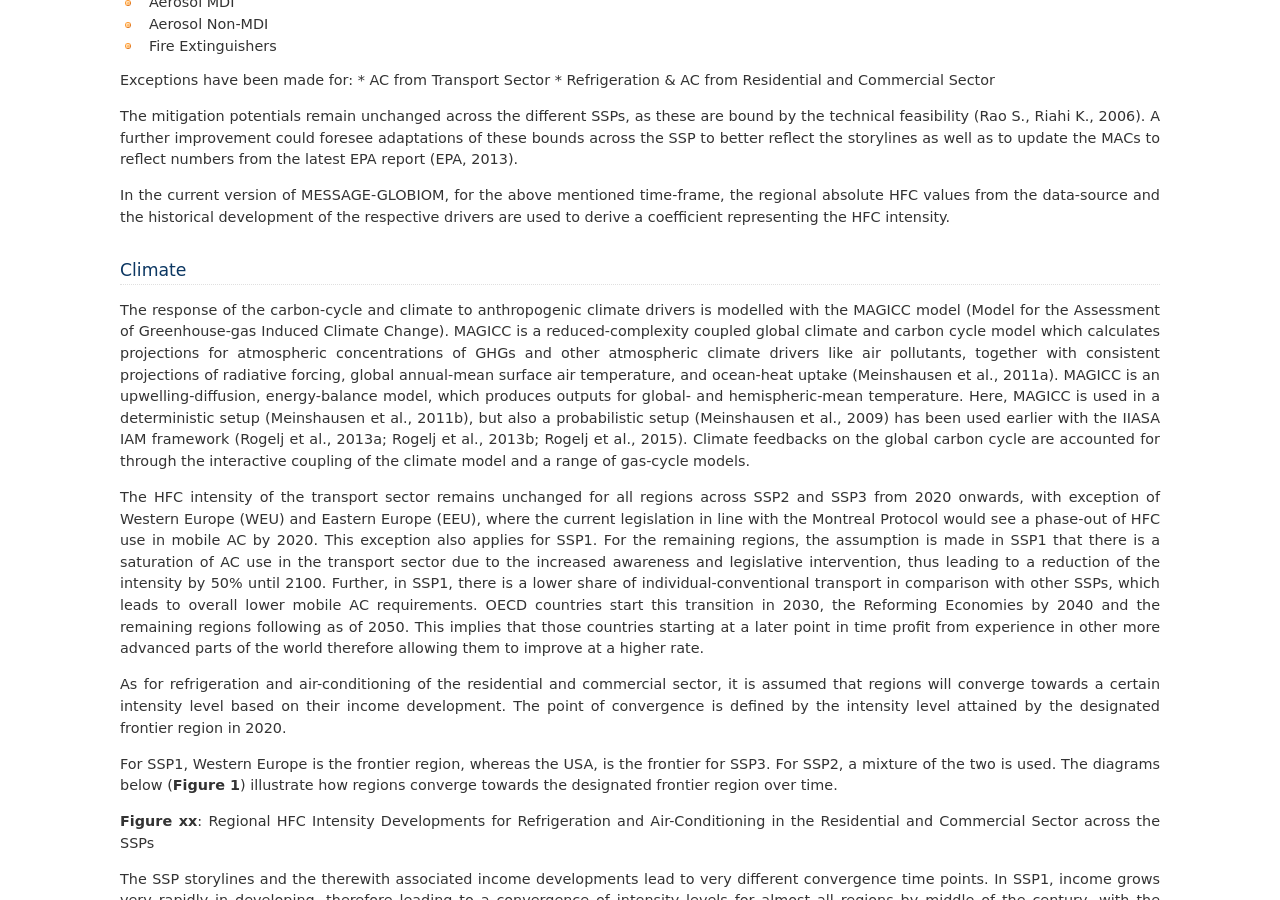
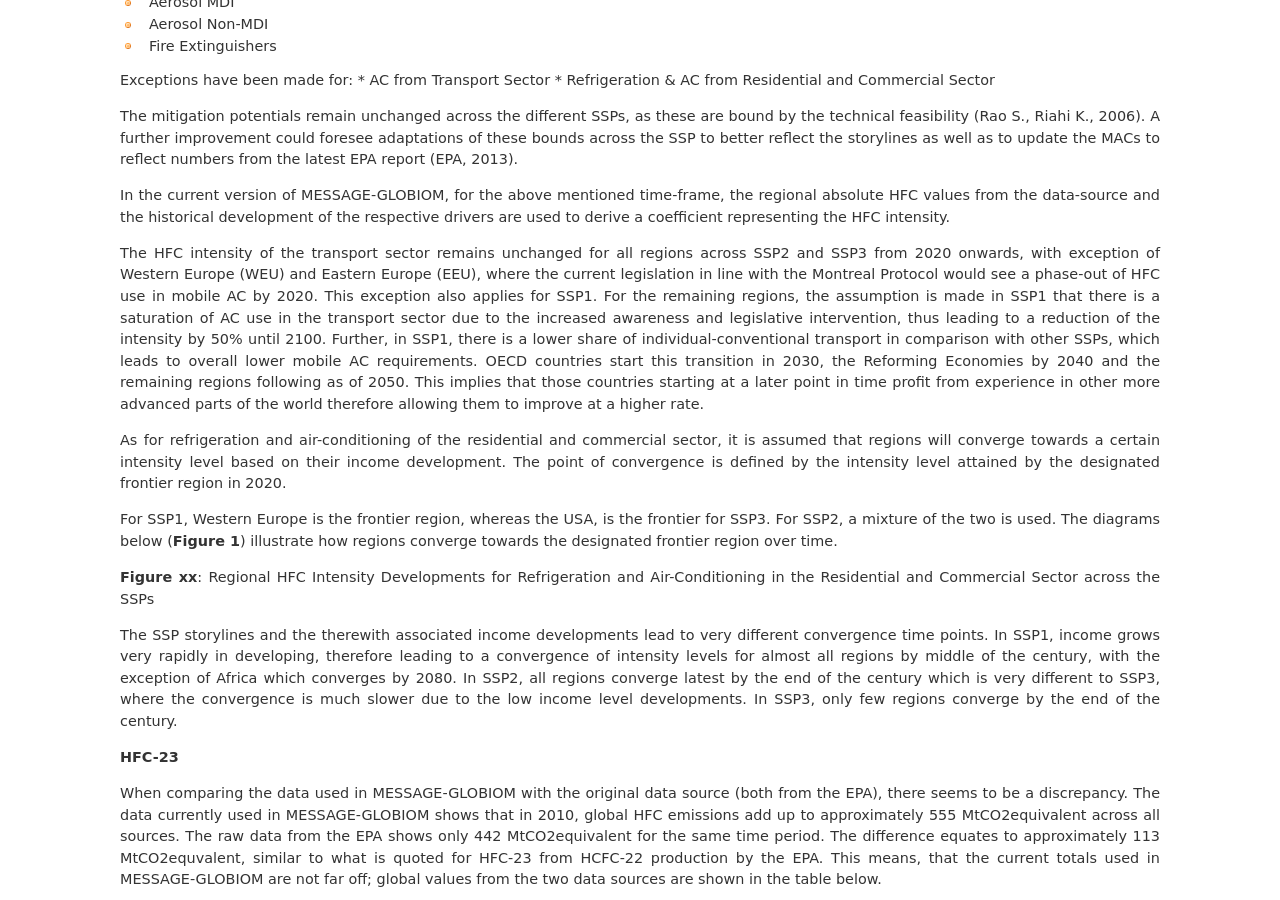
Before and after one commit to iiasa/message_doc, a Sphinx documentation site: the page built from source/message_globiom/climate/index.rst, in a window 1280 px wide and 900 px high, scrolled down 1876 px. Built offline with Sphinx 7.4.7, drawn with Linux system fonts in a browser that asks for light colours; pages that are not in the unit, such as notebooks, are missing from menus; cross-references to code outside the pages are shown as plain code; some of the changed text lies outside the part shown.

Commit message:
Update index.rst

```diff
--- a/source/message_globiom/climate/index.rst
+++ b/source/message_globiom/climate/index.rst
@@ -82,11 +82,6 @@ The mitigation potentials remain unchanged across the different SSPs, as these a
 
 In the current version of MESSAGE-GLOBIOM, for the above mentioned time-frame, the regional absolute HFC values from the data-source and the historical development of the respective drivers are used to derive a coefficient representing the HFC intensity.
 
-
-Climate
-------------
-The response of the carbon-cycle and climate to anthropogenic climate drivers is modelled with the MAGICC model (Model for the Assessment of Greenhouse-gas Induced Climate Change). MAGICC is a reduced-complexity coupled global climate and carbon cycle model which calculates projections for atmospheric concentrations of GHGs and other atmospheric climate drivers like air pollutants, together with consistent projections of radiative forcing, global annual-mean surface air temperature, and ocean-heat uptake (Meinshausen et al., 2011a). MAGICC is an upwelling-diffusion, energy-balance model, which produces outputs for global- and hemispheric-mean temperature. Here, MAGICC is used in a deterministic setup (Meinshausen et al., 2011b), but also a probabilistic setup (Meinshausen et al., 2009) has been used earlier with the IIASA IAM framework (Rogelj et al., 2013a; Rogelj et al., 2013b; Rogelj et al., 2015). Climate feedbacks on the global carbon cycle are accounted for through the interactive coupling of the climate model and a range of gas-cycle models.
-
 The HFC intensity of the transport sector remains unchanged for all regions across SSP2 and SSP3 from 2020 onwards, with exception of Western Europe (WEU) and Eastern Europe (EEU), where the current legislation in line with the Montreal Protocol would see a phase-out of HFC use in mobile AC by 2020.  This exception also applies for SSP1.  For the remaining regions, the assumption is made in SSP1 that there is a saturation of AC use in the transport sector due to the increased awareness and legislative intervention, thus leading to a reduction of the intensity by 50% until 2100.  Further, in SSP1, there is a lower share of individual-conventional transport in comparison with other SSPs, which leads to overall lower mobile AC requirements. OECD countries start this transition in 2030, the Reforming Economies by 2040 and the remaining regions following as of 2050.  This implies that those countries starting at a later point in time profit from experience in other more advanced parts of the world therefore allowing them to improve at a higher rate.
 
 As for refrigeration and air-conditioning of the residential and commercial sector, it is assumed that regions will converge towards a certain intensity level based on their income development.  The point of convergence is defined by the intensity level attained by the designated frontier region in 2020.
```
Also changed, not shown: other parts of source/message_globiom/climate/index.rst (+5 -0 lines).
